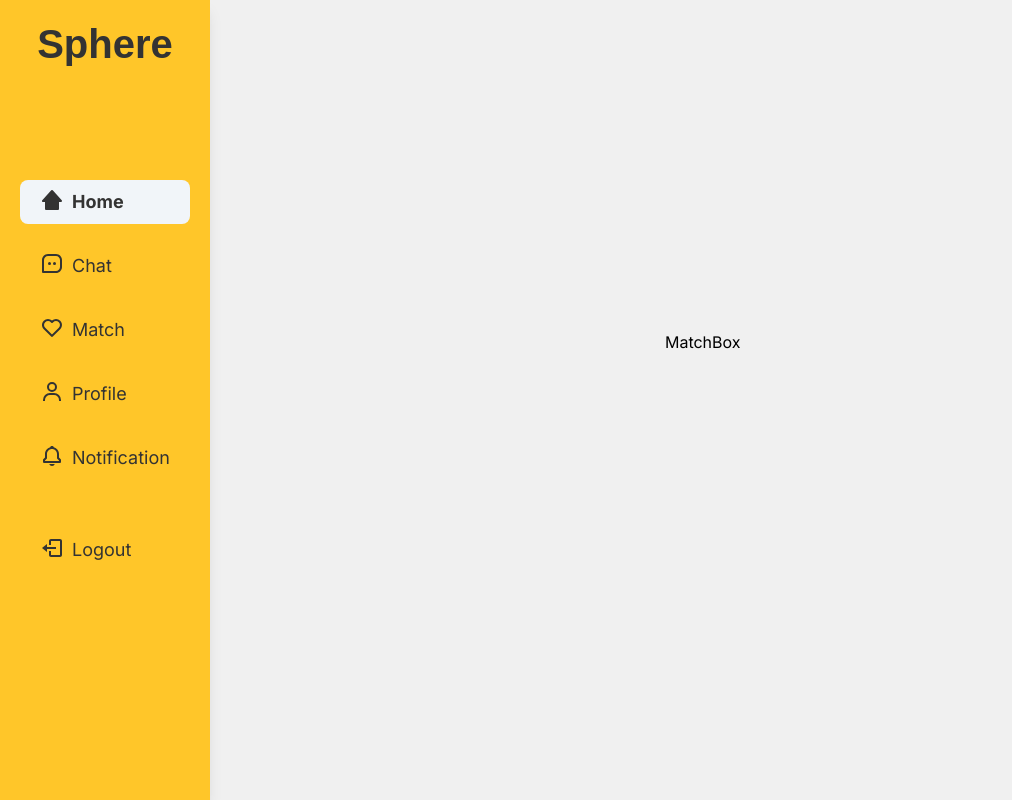
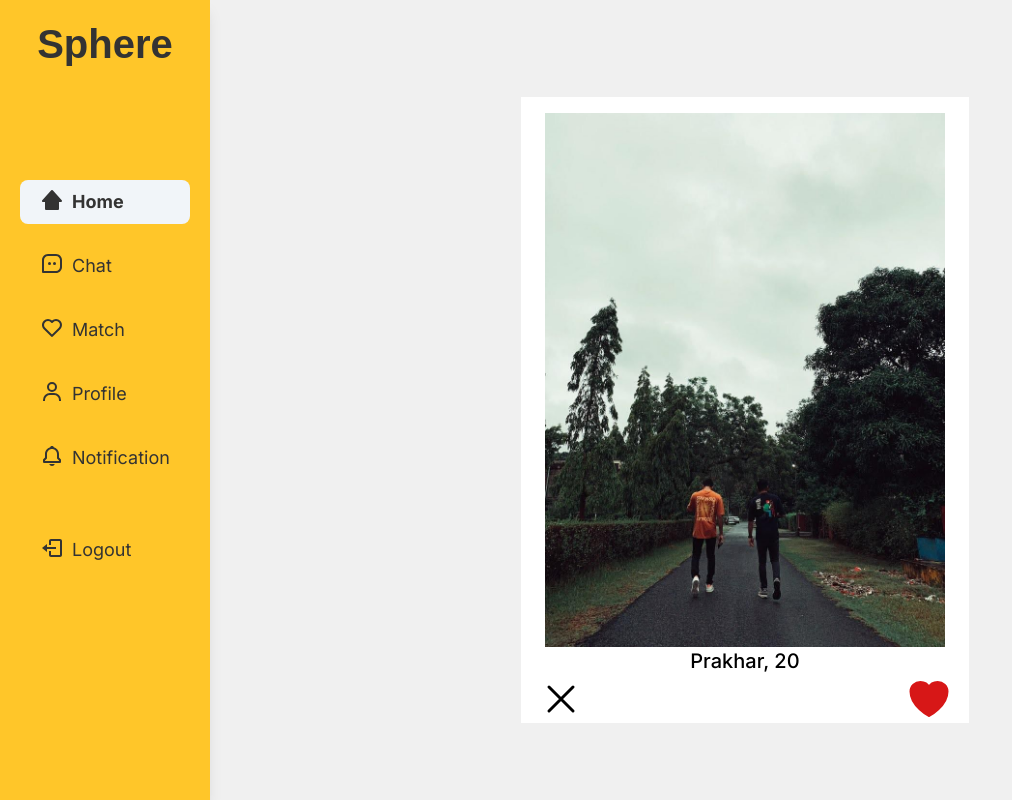
Before and after one commit to warrior-pk/youtube-frontend, a Next.js app: page /match in a window 1280 px wide. Shown: the whole page, without its empty margins (0-1012 px from the left). Built offline with nearby package versions, Linux system fonts and the light colour scheme; no server answers.

Commit message:
Matchbox Created

```diff
--- a/src/components/match/MatchBox.jsx
+++ b/src/components/match/MatchBox.jsx
@@ -1,7 +1,53 @@
 import React from 'react';
-
+import Image from 'next/image'
+const age = '20';
+const name = 'Prakhar';
+const img1 = "/assets/sewy.jpg";
 const MatchBox = () => {
-  return <div className='h-40 w-40'>MatchBox</div>;
+  return (
+      <div className='polaroid flex-col'>
+        <div className='frame bg-white'>
+          <div className='image px-4 pt-4 lg:px-6 lg:pt-4'>
+            <Image
+              src={img1}
+              width={400}
+              height={400}
+              alt="Picture of the author"
+            />
+          </div>
+          <div className='bio text-center lg:text-xl font-medium'>
+            {name}, {age}
+          </div>
+          <div className="button-holder flex justify-between px-4">
+            <div className="reject ">
+              <svg xmlns="http://www.w3.org/2000/svg"
+                fill="none"
+                viewBox="0 0 24 24"
+                stroke-width="1.5"
+                stroke="currentColor"
+                class="w-10 h-10 md:h-12 md:w-12 lg:h-12 lg:w-12">
+              <path stroke-linecap="round"
+                stroke-linejoin="round"
+                d="M6 18L18 6M6 6l12 12" />
+              </svg>
+            </div>
+            <div className="like">
+              <svg xmlns="http://www.w3.org/2000/svg"
+                fill="#d71717"
+                viewBox="0 0 24 24"
+                strokeWidth={1.5}
+                stroke="#d71717"
+                className="w-10 h-10 md:h-12 md:w-12 lg:h-12 lg:w-12">
+              <path
+                strokeLinecap="round"
+                strokeLinejoin="round"
+                d="M21 8.25c0-2.485-2.099-4.5-4.688-4.5-1.935 0-3.597 1.126-4.312 2.733-.715-1.607-2.377-2.733-4.313-2.733C5.1 3.75 3 5.765 3 8.25c0 7.22 9 12 9 12s9-4.78 9-12z" />
+              </svg>
+            </div>
+          </div>
+        </div>
+      </div>
+  );
 };
 
 export default MatchBox;
```
Also changed, not shown: public/assets/sewy.jpg (added).
